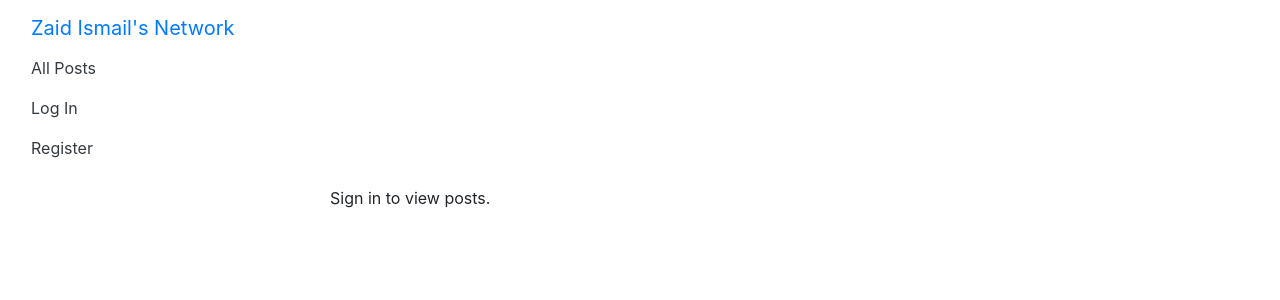
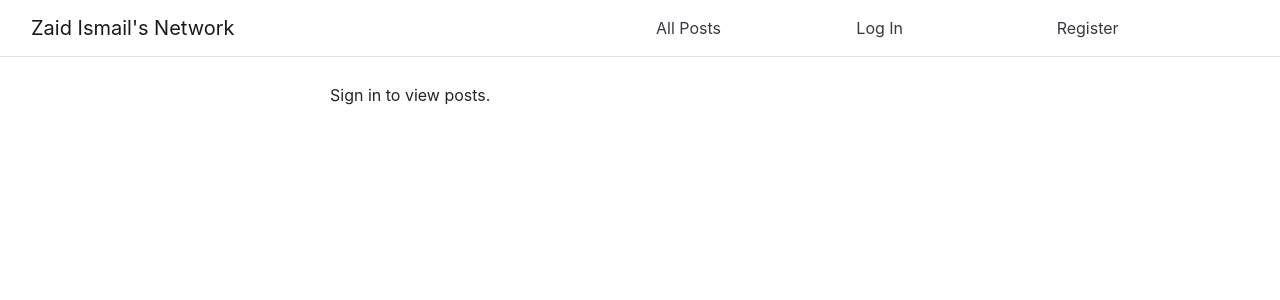
Before and after one commit to zaid-ismail031/twitter-clone, a Django app: page / in a window 1280 px wide. Shown: the top 300 px of the page. Run offline with Django 3.2, Linux system fonts and the light colour scheme; some libraries are stand-ins or nearby versions.

Commit message:
fixed navbar

```diff
--- a/twitterclone/templates/twitterclone/layout.html
+++ b/twitterclone/templates/twitterclone/layout.html
@@ -11,7 +11,7 @@
     </head>
     <body>
     <header>
-        <nav class="navbar navbar-default navbar-fixed-top">
+        <nav class="navbar navbar-expand-sm navbar-toggleable-sm navbar-light bg-white border-bottom box-shadow mb-3 navbar-fixed-top">
             <div class="container-fluid">
                 <a class="navbar-brand" href="#">Zaid Ismail's Network</a>
               <div class="navbar-collapse collapse d-sm-inline-flex justify-content-between">
```
